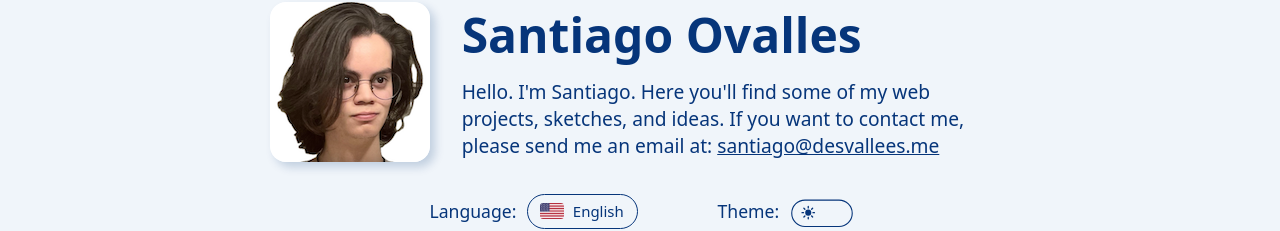
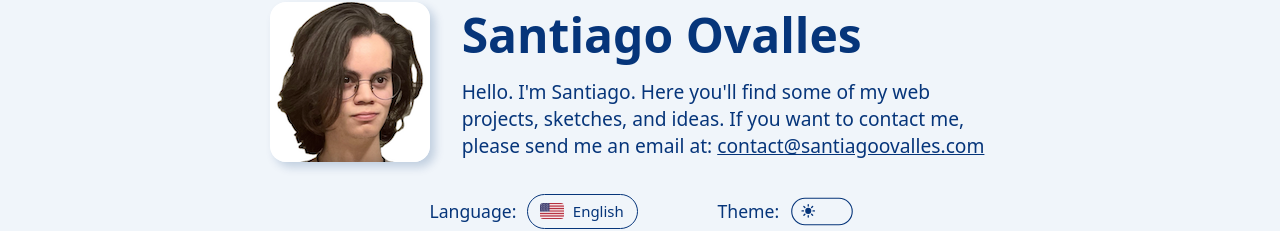
Before and after one commit to DesVallees/DesVallees, a SvelteKit app: page / in a window 1280 px wide. Shown: the part 78-309 px from the top of the page. Built offline with nearby package versions, Linux system fonts and the light colour scheme.

Commit message:
Main Page: Email Address Update

```diff
--- a/src/routes/(desvallees)/+page.svelte
+++ b/src/routes/(desvallees)/+page.svelte
@@ -173,7 +173,9 @@
 			<h1>{$dictionary.santiagoOvalles}</h1>
 			<p class="introParagraph">
 				<span>{$dictionary.helloImSantiago}</span>
-				<a class="email" href="mailto:santiago@desvallees.me">santiago@desvallees.me</a>
+				<a class="email" href="mailto:contact@santiagoovalles.com"
+					>contact@santiagoovalles.com</a
+				>
 			</p>
 		</div>
 	</header>
--- a/src/routes/(desvallees)/components/themeSwitcher.svelte
+++ b/src/routes/(desvallees)/components/themeSwitcher.svelte
@@ -43,7 +43,6 @@
 		border: 1px solid var(--content);
 		border-radius: 20px;
 
-		translate: 0 0.1em;
 		transition: all 0.2s;
 		transform: scale(1.1);
 	}
```
